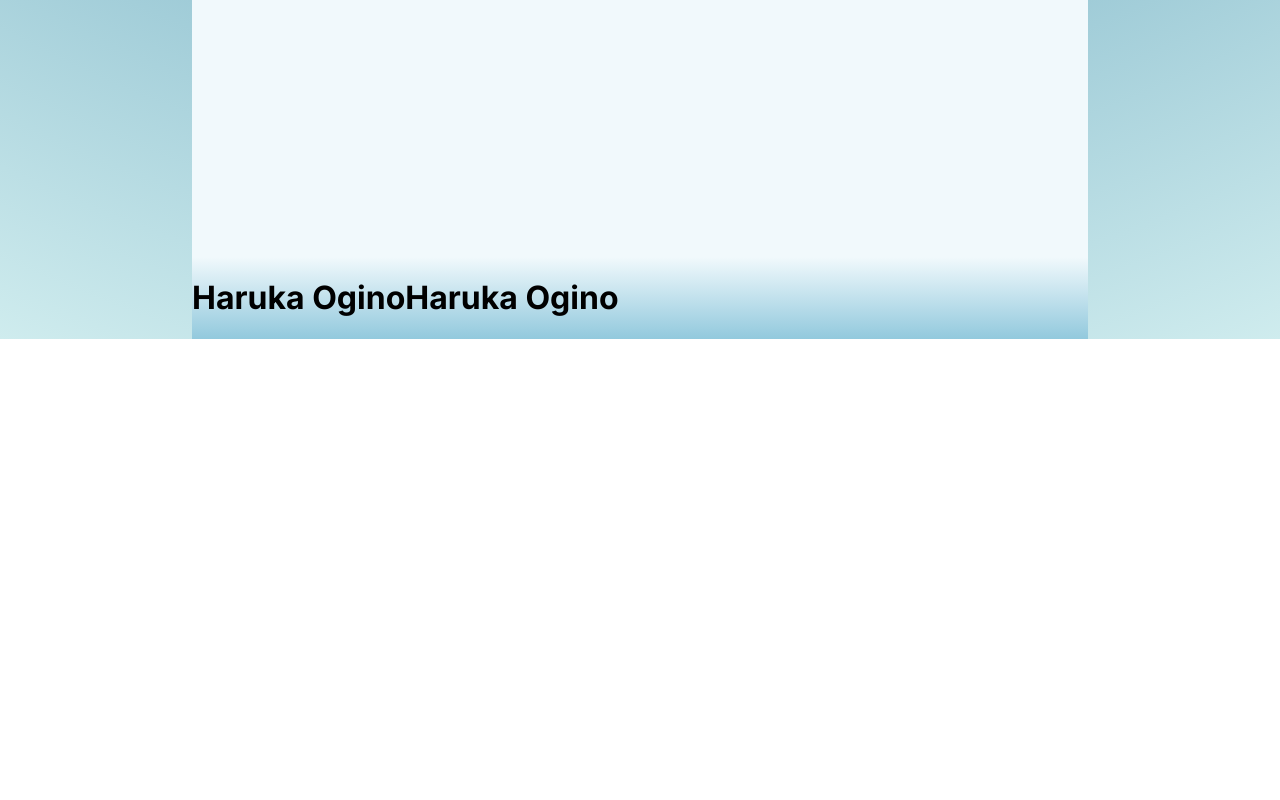
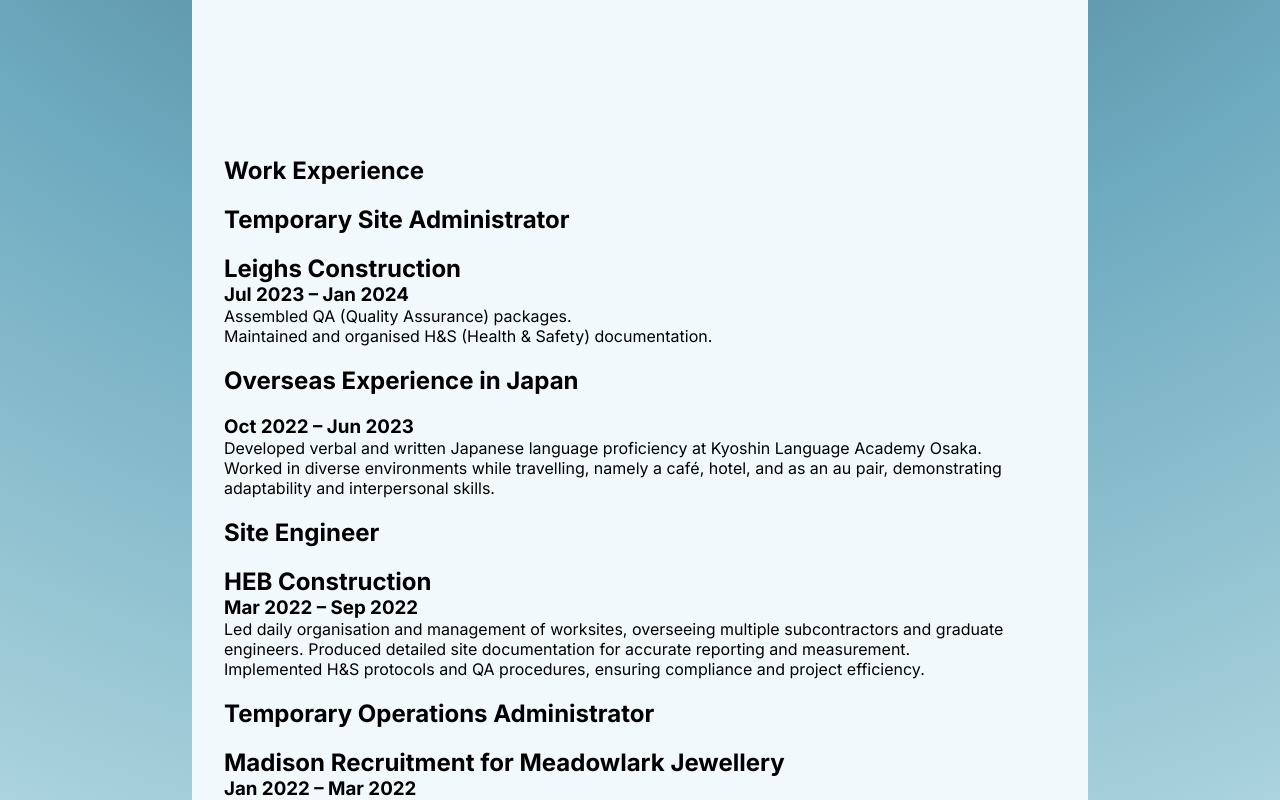
Before and after one commit to haruka-ogino/new-portfolio, a Next.js app: page / in a window 1280 px wide. Shown: the part 2580-3380 px from the top of the page. Before the commit the page ends 2919 px from the top, so only its background shows below. Built offline with nearby package versions, Linux system fonts and the light colour scheme; no server answers; the database is empty.

Commit message:
add experience to main page

```diff
--- a/app/page.tsx
+++ b/app/page.tsx
@@ -6,11 +6,13 @@
 import { RefObject, useRef } from 'react'
 import '../styles/home.css'
 import Education from '@/components/Education'
+import Experience from '@/components/Experience'
 
 export default function Home() {
   const aboutRef = useRef<HTMLDivElement>(null)
   const projectsRef = useRef<HTMLDivElement>(null)
   const eduRef = useRef<HTMLDivElement>(null)
+  const workRef = useRef<HTMLDivElement>(null)
 
   const scroll = (id: RefObject<HTMLDivElement>) => {
     if (id.current) {
@@ -50,9 +52,9 @@
         <section className="sections education" ref={eduRef}>
           <Education />
         </section>{' '}
-        {/* <section className="sections projects" ref={projectsRef}>
-          <Projects />
-        </section>{' '} */}
+        <section className="sections experience" ref={workRef}>
+          <Experience />
+        </section>{' '}
       </div>
     </main>
   )
```
